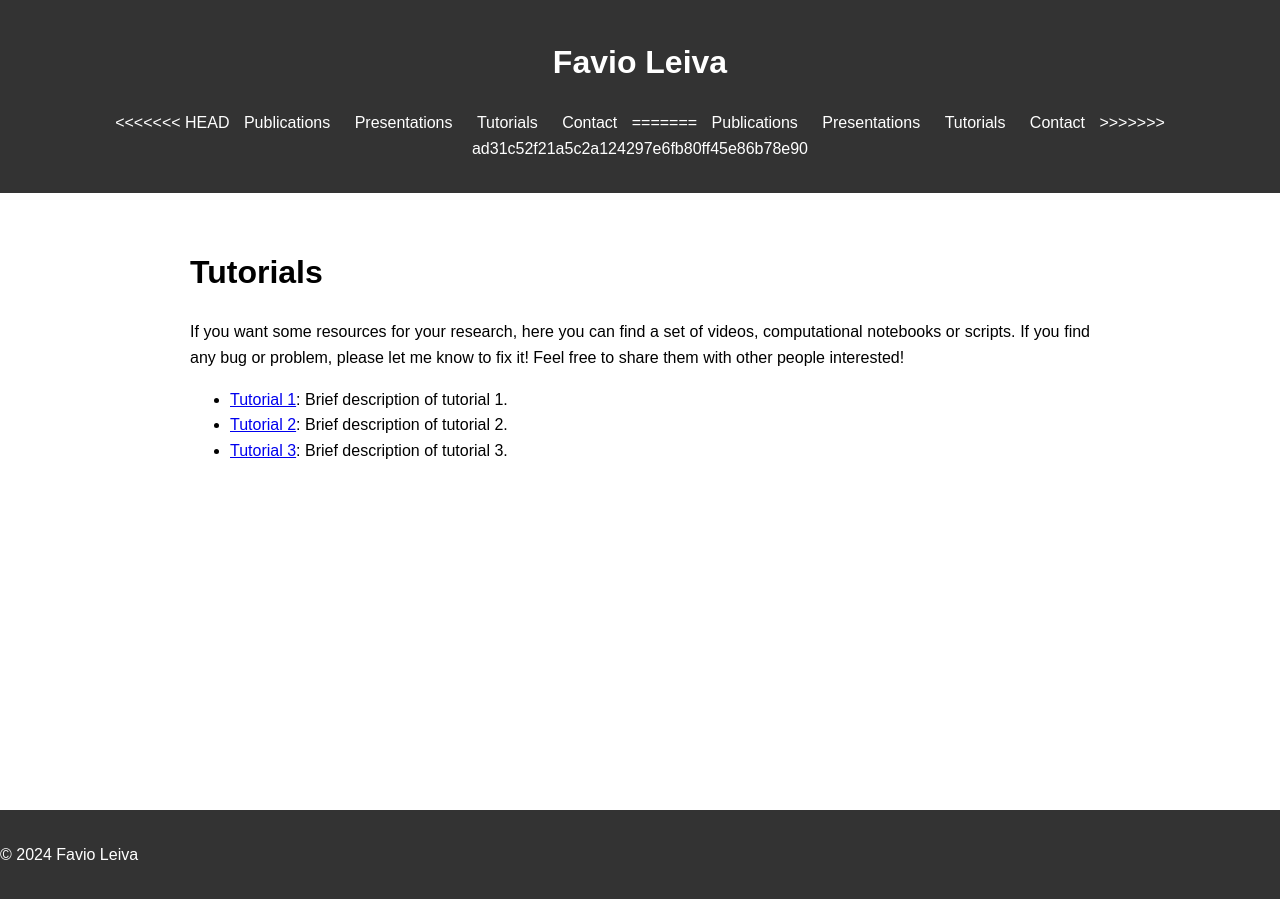
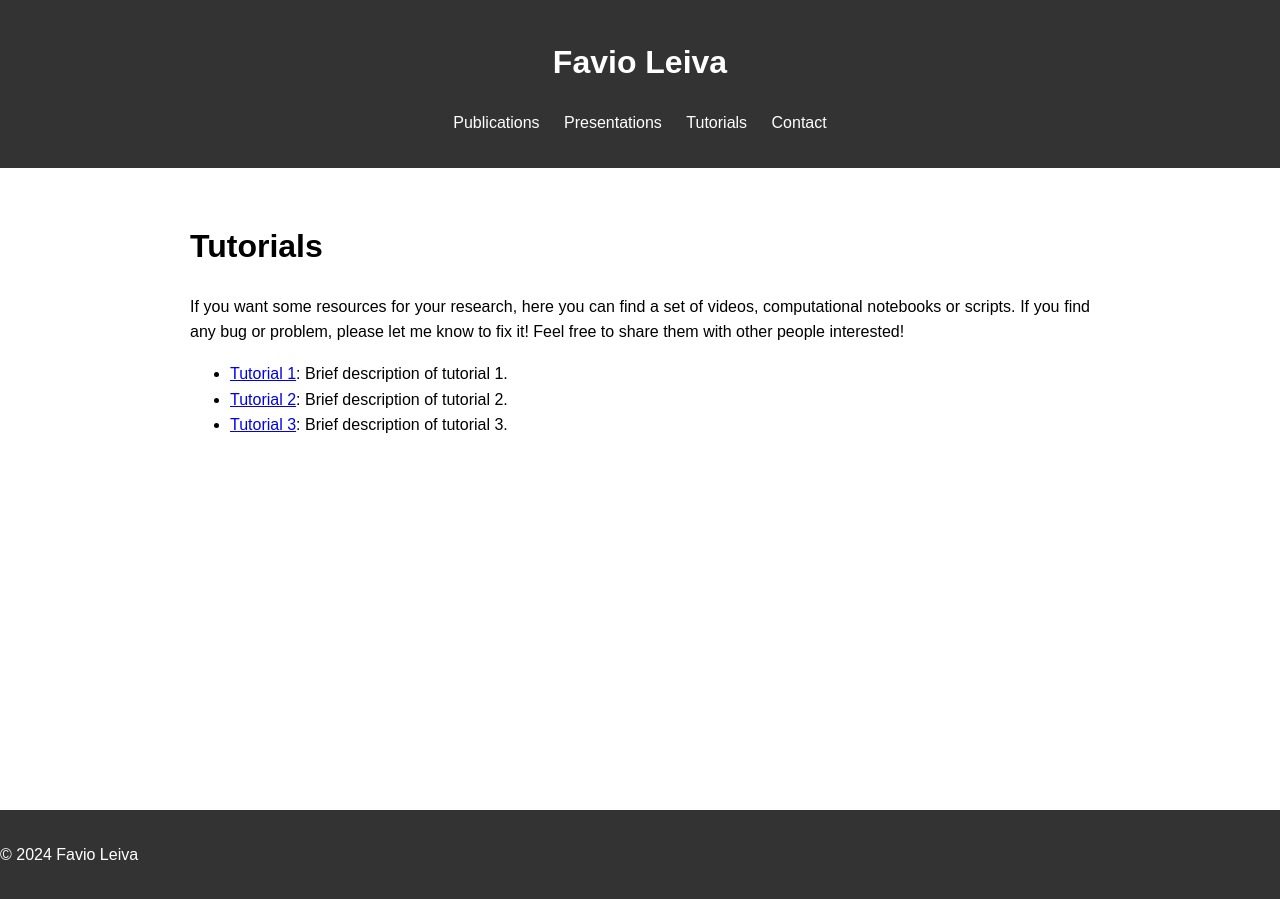
Before and after one commit to Favioleiva/favioleiva.github.io, a Jekyll site: the page built from tutorials.md, in a window 1280 px wide. Built offline with Jekyll 4.4.1, drawn with Linux system fonts in a browser that asks for light colours.

Commit message:
Update default.html

```diff
--- a/_layouts/default.html
+++ b/_layouts/default.html
@@ -11,17 +11,10 @@
         <h1>Favio Leiva</h1>
         <nav>
             <ul>
-<<<<<<< HEAD
                 <li><a href="{{ '/publications/' | relative_url }}">Publications</a></li>
                 <li><a href="{{ '/presentations/' | relative_url }}">Presentations</a></li>
                 <li><a href="{{ '/tutorials/' | relative_url }}">Tutorials</a></li>
                 <li><a href="{{ '/contact/' | relative_url }}">Contact</a></li>
-=======
-                <li><a href="{{ '/publications' | relative_url }}">Publications</a></li>
-                <li><a href="{{ '/presentations' | relative_url }}">Presentations</a></li>
-                <li><a href="{{ '/tutorials' | relative_url }}">Tutorials</a></li>
-                <li><a href="{{ '/contact' | relative_url }}">Contact</a></li>
->>>>>>> ad31c52f21a5c2a124297e6fb80ff45e86b78e90
             </ul>
         </nav>
     </header>
```
